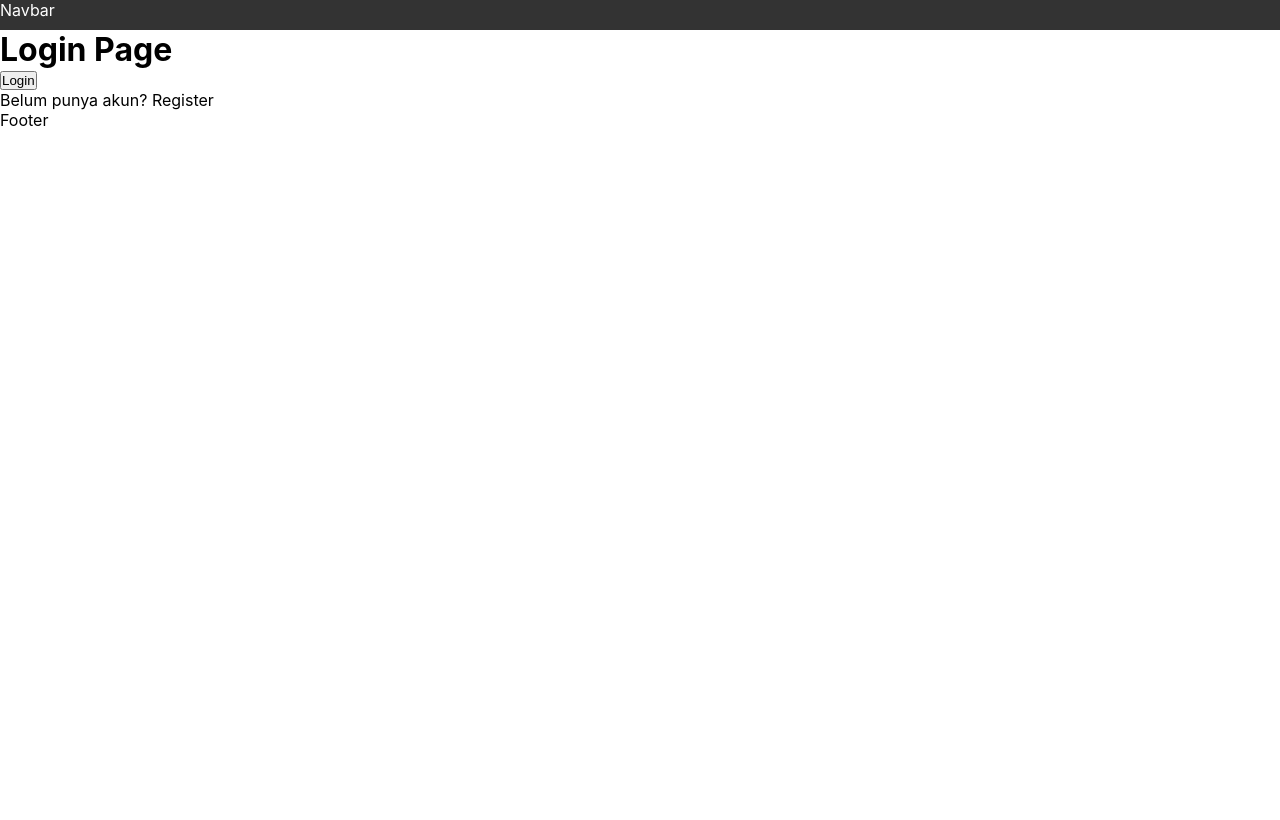
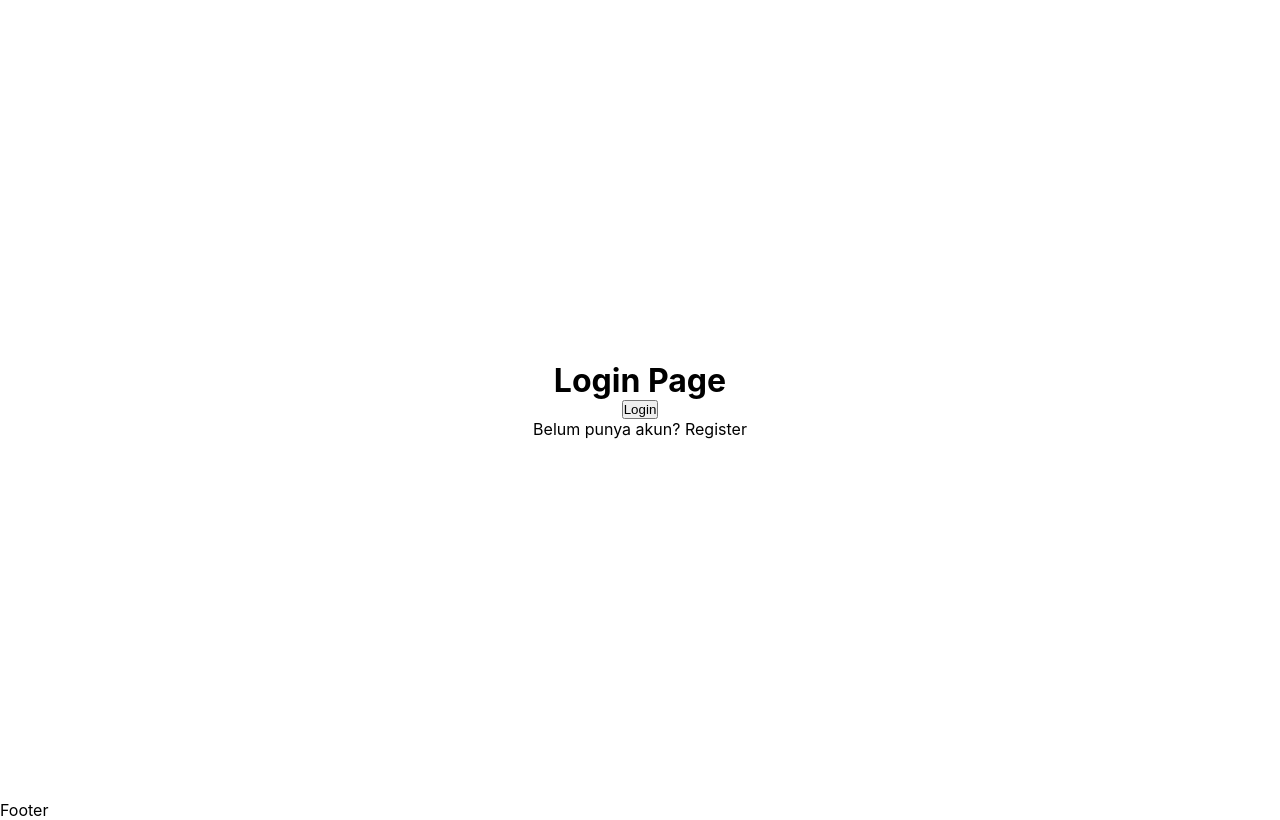
Before and after one commit to NestiaDev-id/Belajar-Next-JS, a Next.js app: page /auth/login in a window 1280 px wide. Built offline with nearby package versions, Linux system fonts and the light colour scheme.

Commit message:
styling and disableNavbar

```diff
--- /dev/null
+++ b/src/pages/auth/Login.module.css
@@ -0,0 +1,7 @@
+.login {
+    display:flex;
+    flex-direction: column;
+    justify-content: center;
+    align-items: center;
+    height: 100vh;
+}
--- a/src/pages/auth/login.tsx
+++ b/src/pages/auth/login.tsx
@@ -1,6 +1,7 @@
 import React from "react";
 import Link from "next/link";
 import { useRouter } from "next/router";
+import styles from "./Login.module.css"; // Import CSS module for styling
 
 function loginPage() {
   const { push } = useRouter();
@@ -10,7 +11,7 @@
   };
 
   return (
-    <div>
+    <div className={styles.login}>
       <h1>Login Page</h1>
       <button onClick={handleLogin}>Login</button>
       <p>
--- a/src/pages/components/layouts/AppShell/index.tsx
+++ b/src/pages/components/layouts/AppShell/index.tsx
@@ -1,15 +1,21 @@
 import React from "react";
 import Navbar from "../Navbar";
+import { useRouter } from "next/router";
 
 type AppShellProps = {
   children: React.ReactNode;
 };
 
+const disableNavbar = ["/auth/login", "/auth/register"];
+
 function AppShell(props: AppShellProps) {
   const { children } = props;
+  const { pathname } = useRouter();
+
   return (
     <main>
-      <Navbar />
+      {!disableNavbar.includes(pathname) && <Navbar />}
+      {/* <Navbar /> */}
       {children}
       <footer className="footer">Footer</footer>
     </main>
--- /dev/null
+++ b/src/pages/components/layouts/Navbar/Navbar.module.css
@@ -0,0 +1,7 @@
+.navbar {
+    display:flex;
+    width: 100%;
+    height: 30px;
+    background-color: #333;
+    color: #fff;
+  }
--- a/src/pages/components/layouts/Navbar/index.tsx
+++ b/src/pages/components/layouts/Navbar/index.tsx
@@ -1,9 +1,8 @@
-import React from 'react'
+import React from "react";
+import styles from "./Navbar.module.css";
 
 function Navbar() {
-  return (
-    <div className='navbar'>Navbar</div>
-  )
+  return <div className={styles.navbar}>Navbar</div>;
 }
 
-export default Navbar
+export default Navbar;
```
